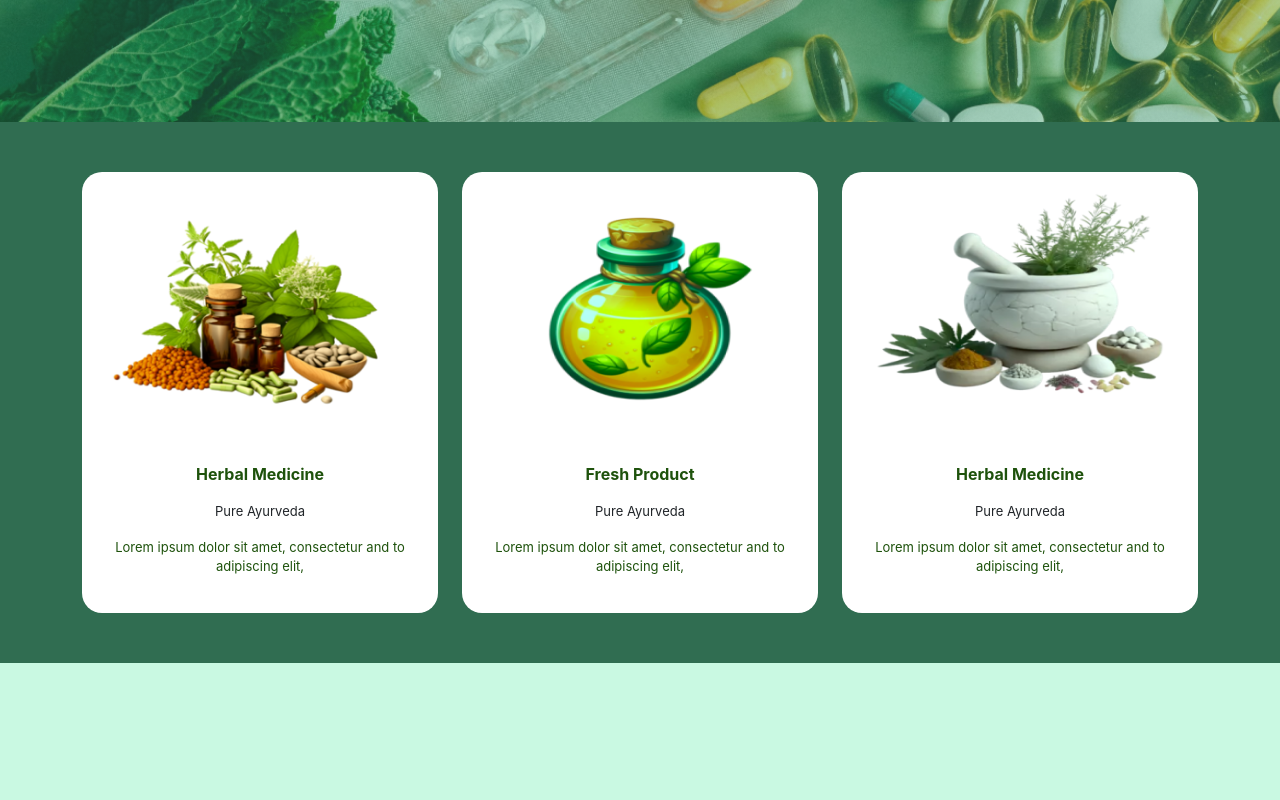
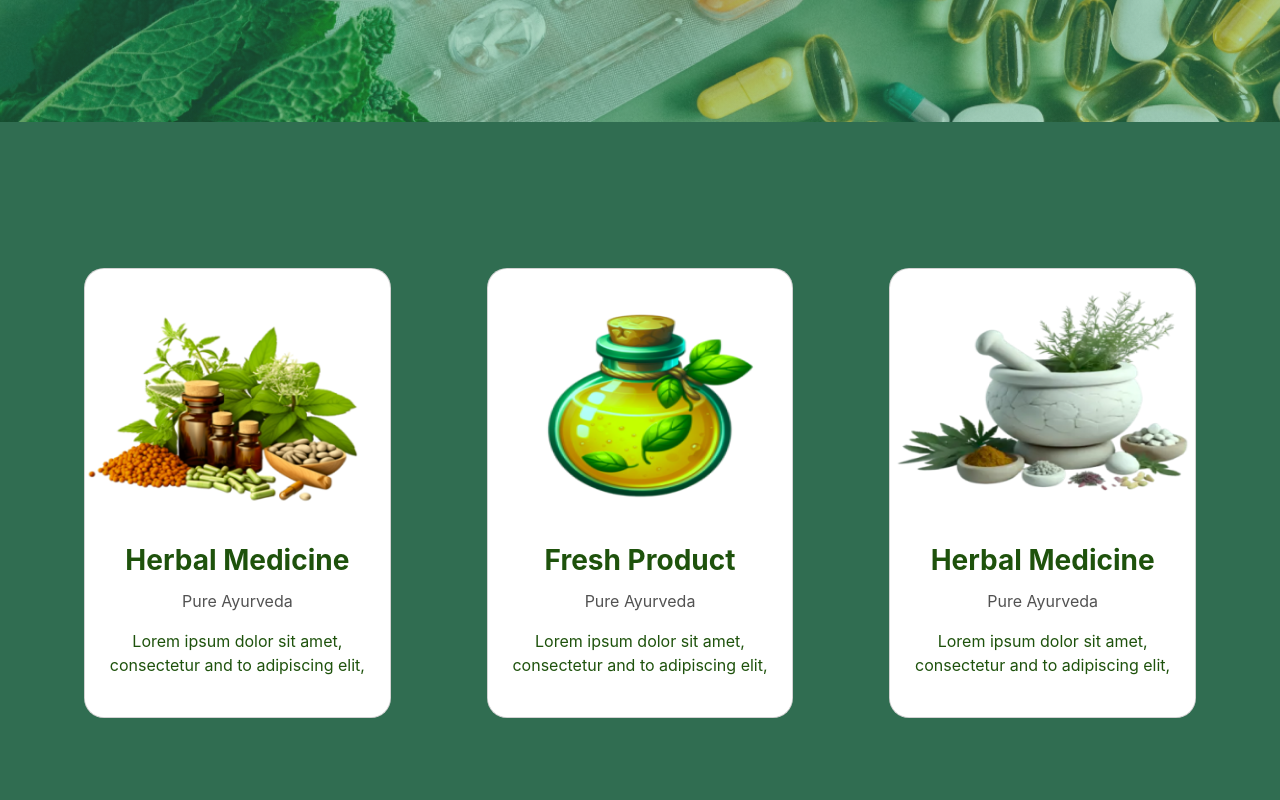
Before and after one commit to maddy2730/positive-Ayurveda-FrontEnd, a React (Create React App) app: page / in a window 1280 px wide. Shown: the part 740-1540 px from the top of the page. Built offline with nearby package versions, Linux system fonts and the light colour scheme.

Commit message:
hgmdrtjdx

```diff
--- a/src/Components/Aboutus.js
+++ b/src/Components/Aboutus.js
@@ -43,16 +43,16 @@ export default function Aboutus() {
               <img src={firstimage} className='w-100 ' />
             </div>
             <div className='col-lg-6 col-md-12 col-sm-12'>
-              <img src={secondimage} className='img ms' />
+              <img src={secondimage} className='img ms ps-3 pe-2' />
               <div className='leftclass'>
-                <h2 className='divhead2 mb-4  ms '><b>WE ARE HERE WITH 25 YEARS OF EXPERIENCE</b></h2>
+                <h2 className='divhead2 mb-4  ms ps-3 pe-2'><b>WE ARE HERE WITH 25 YEARS OF EXPERIENCE</b></h2>
 
               </div>
-              <p className='peditt   ms'>Lorem ipsum dolor sit amet, consectetur adipiscing elit,sed do eiusmod tempor incididunt ut labore et dolore magna aliqua.
+              <p className='peditt   ms ps-3 pe-2'>Lorem ipsum dolor sit amet, consectetur adipiscing elit,sed do eiusmod tempor incididunt ut labore et dolore magna aliqua.
               Ut enim ad minim veniam, quis nostrud exercitation ullamco laboris nisi ut aliquip ex ea commodo consequat.</p>
-              <p className='peditt  mt-1  ms'>Lorem ipsum dolor sit amet, consectetur adipiscing elit,sed do eiusmod tempor incididunt ut labore et dolore magna aliqua.
+              <p className='peditt  mt-1  ms ps-3 pe-2'>Lorem ipsum dolor sit amet, consectetur adipiscing elit,sed do eiusmod tempor incididunt ut labore et dolore magna aliqua.
               Ut enim ad minim veniam, quis nostrud exercitation ullamco laboris nisi ut aliquip ex ea commodo consequat.</p>
-              <p className='peditt  mt-1  ms'>Lorem ipsum dolor sit amet, consectetur adipiscing elit,sed do eiusmod tempor incididunt ut labore et dolore magna aliqua.
+              <p className='peditt  mt-1  ms ps-3 pe-2'>Lorem ipsum dolor sit amet, consectetur adipiscing elit,sed do eiusmod tempor incididunt ut labore et dolore magna aliqua.
               Ut enim ad minim veniam, quis nostrud exercitation ullamco laboris nisi ut aliquip ex ea commodo consequat.</p>
 
             </div>
--- a/src/Components/Cart.js
+++ b/src/Components/Cart.js
@@ -53,9 +53,7 @@ export default function Cart({ cart, removeFromCart, addToCart, removeFromCartsu
         <div className="col-lg-8 d-flex justify-content-start">
           <Link to="/shop" className="pa-btn" style={{ backgroundColor: '#306D51', color: '#fff', padding: '10px 20px', textDecoration: 'none' }}>Continue Shopping</Link>
         </div>
-        <div className="col-lg-4 d-flex justify-content-end">
-          <button className="pa-btn" style={{ backgroundColor: '#306D51', color: '#fff', padding: '10px 20px' }}>Update Cart</button>
-        </div>
+
       </div>
       <div className="row" style={{ marginTop: '20px', borderTop: '1px solid #306D51', paddingTop: '20px' }}>
         <div className="col-lg-10 d-flex justify-content-end">
--- a/src/Components/Landingpage.css
+++ b/src/Components/Landingpage.css
@@ -203,3 +203,15 @@ background-color : #C9F9E2;}
     }
 
 }
+@media screen and (max-width: 520px)  {
+    .fivvesix{
+     padding: 1rem !important;
+    }
+  }
+
+  .herbal {
+    border-radius: 20px !important;
+    height: 450px !important;
+    color: #1E520C;
+
+  }
--- a/src/Components/Landingpage.js
+++ b/src/Components/Landingpage.js
@@ -90,8 +90,69 @@ export default function Landingpage() {
 
         </div>
       </div>
+      <div class="container-fluid" style={{backgroundColor: "#306d51"}}>
+    <div class=" text-center p-5">
+      <div class="row text-center d-flex justify-content-center align-middle">
+        <div class="col-lg-4 col-md-6 fivvesix p-5">
+          <div class="card bg-white  herbal ">
+            <img src={cardfirst}
+              class="card-img-top three1" alt="..." />
+            <div class="card-body bg-white  herbal ">
+              <p class="card-title mt-1 fs-3">
+                <b>Herbal Medicine</b>
+              </p>
+              <p style={{color: "#070707B2"}}>
+                Pure Ayurveda
+              </p>
 
-      <div className="container-fluid color d-flex">
+              <p class="card-text">
+                Lorem ipsum dolor sit amet, consectetur and to adipiscing elit,
+              </p>
+            </div>
+          </div>
+        </div>
+        <div class="col-lg-4 col-md-6 fivvesix p-5">
+          <div class="card bg-white  herbal ">
+            <img src={cardsecond}
+              class="card-img-top three1" alt="..." />
+            <div class="card-body bg-white  herbal ">
+              <p class="card-title mt-1 fs-3">
+                <b>Fresh Product</b>
+              </p>
+              <p style={{color:" #070707B2"}}>
+                Pure Ayurveda
+              </p>
+
+              <p class="card-text">
+                Lorem ipsum dolor sit amet, consectetur and to adipiscing elit,
+              </p>
+            </div>
+          </div>
+        </div>
+        <div class="col-lg-4 col-md-6  fivvesix  p-5">
+          <div class="card bg-white  herbal ">
+            <img src={cardthird}
+              class="card-img-top three1" alt="..." />
+            <div class="card-body bg-white  herbal ">
+              <p class="card-title mt-1 fs-3">
+                <b>Herbal Medicine</b>
+              </p>
+
+              <p style={{color:" #070707B2"}}>
+                Pure Ayurveda
+              </p>
+
+              <p class="card-text">
+                Lorem ipsum dolor sit amet, consectetur and to adipiscing elit,
+              </p>
+            </div>
+          </div>
+        </div>
+      </div>
+    </div>
+  </div>
+
+      {/* <div className="container-fluid color d-flex">
         <div className="container">
           <div className='row myy'>
             <div className='col-lg-4 col-md-4 col-sm-6'>
@@ -158,7 +219,7 @@ export default function Landingpage() {
             </div>
           </div>
         </div>
-      </div>
+      </div> */}
 
       <div className="container-fluid ili text-light py-5">
             <div className="container mt-5 pb-5">
--- a/src/Components/Shop.js
+++ b/src/Components/Shop.js
@@ -1,13 +1,15 @@
 import React, { useState } from "react";
 import Footer from '../Container/footer/Footer';
 import './Shop.css';
+import './Blog.css';
 import { Link } from 'react-router-dom';
 import img1 from '../Container/Images/shopimg1.png';
 import img2 from '../Container/Images/shop1.png';
 import img3 from '../Container/Images/shop2.png';
 import img4 from '../Container/Images/shop3.png';
 import img5 from '../Container/Images/shop4.png';
-
+import { NotificationContainer, NotificationManager } from 'react-notifications';
+import 'react-notifications/lib/notifications.css';
 export default function Shop({ addToCart }) {
   const products = [
     { id: 1, name: 'Himabhi Kesh oil', img: img2, price: 110 },
@@ -17,8 +19,11 @@ export default function Shop({ addToCart }) {
   ];
   const [active, setActive] = useState(false);
   const handleClick = () => {
+    NotificationManager.success('Cart added successfully', 'Success');
     setActive(!active);
+
   };
+
   return (
     <div>
       <div className='card bg-dark text-white modify'>
@@ -41,9 +46,9 @@ export default function Shop({ addToCart }) {
       </div>
 
       <div className="container-fluid et">
-        <div className="m-5 p-5">
+        <div className="m-5">
           <div className="row">
-            <div className="col-lg-4 mt-3 text-success shadow p-3 mb-5 rounded brd">
+          <div className="col-lg-4 mt-2 text-success shadow p-3 mb-5 rounded brd">
               <form className="d-flex bg-white p-1 mt-3" style={{ border: '1px solid rgba(0,0,0,.125)', borderRadius: '20px', height: '50px' }}>
                 <div className="search ms-auto" style={{ color: 'whitesmoke' }}>
                   <input className="form-control me-2" type="search" placeholder="" aria-label="" style={{ color: '#0FA958', borderRadius: '20px', backgroundColor: '#1E520C', width: '163px' }} />
@@ -54,7 +59,7 @@ export default function Shop({ addToCart }) {
                 </div>
               </form>
 
-              <div className="col-lg-12 mt-5 text-start" style={{ color: '#1E520C' }}>
+              <div className="col-lg-12 mt-3 text-start" style={{ color: '#1E520C' }}>
                 <h2><b>Categories</b></h2>
                 {[
                   { title: 'Total Products', count: 4 },
@@ -71,7 +76,7 @@ export default function Shop({ addToCart }) {
                 ))}
               </div>
 
-              <div className="mt-5" style={{ color: '#1E520C' }}>
+              <div className="mt-3" style={{ color: '#1E520C' }}>
                 <h2><b>Top Products</b></h2>
                 {[img1, img1, img1, img1].map((product, index) => (
                   <div key={index} className="d-flex pt-2">
@@ -84,7 +89,7 @@ export default function Shop({ addToCart }) {
                 ))}
               </div>
 
-              <div className="col-lg-12 mt-5 mb-5 text-start" style={{ color: '#1E520C' }}>
+              <div className="col-lg-12 mt-2 text-start" style={{ color: '#1E520C' }}>
                 <h3><b>Tags</b></h3>
                 {[
                   ['Products', 'Herbal', 'Trending', 'Herbal'],
@@ -123,14 +128,13 @@ export default function Shop({ addToCart }) {
                         <button
         className="btn-lg text-success rounded-pill pww mb-2 pt-2 pb-2 pe-3 ps-3"
         type="button"
-
-                            style={{ backgroundColor: active ? "#0FA958" : "white"  , borderColor: '#306d51' }}
+        style={{ backgroundColor: active ? "white" : "white", borderColor: '#306d51' }}
         id="when"
         onClick={() => { addToCart(product); handleClick(); }}
       >
         ADD TO CART
       </button>
-
+      <NotificationContainer />
                         </div>
                       </div>
                       <i className="fa-regular fa-heart position-absolute top-0 end-0 p-4 fs-3"></i>
```
Lines whose indentation alone changed are shown as unchanged.
